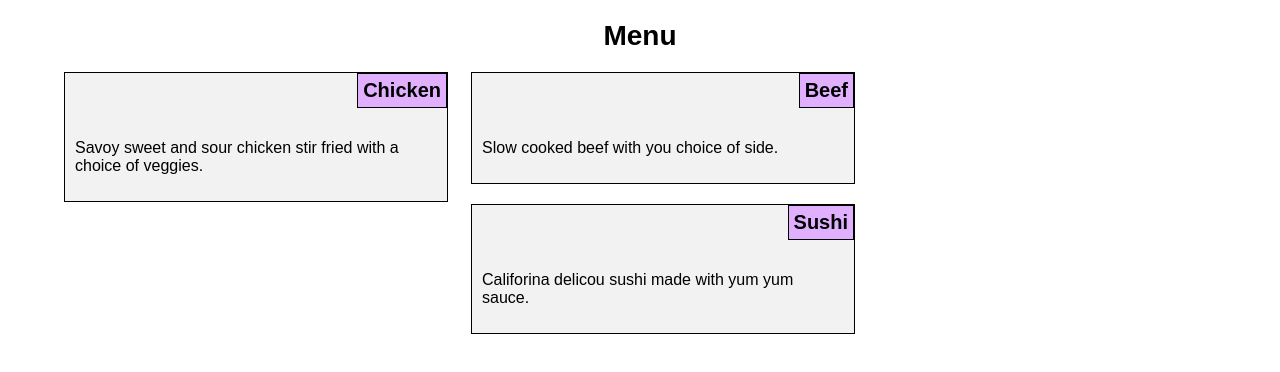
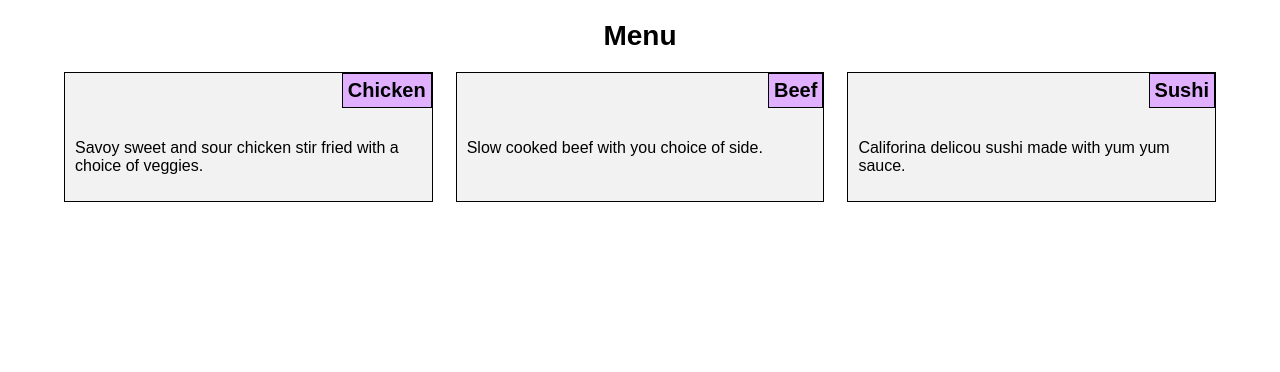
Before and after one commit to DragonNext1000/coursera-test, a plain HTML site: page module2-solution/index.html in a window 1280 px wide. Drawn offline with Linux system fonts and the light colour scheme.

Commit message:
Update style.css

```diff
--- a/module2-solution/css/style.css
+++ b/module2-solution/css/style.css
@@ -1,4 +1,3 @@
-
 html {
   box-sizing: border-box;
   font-family: sans-serif;
@@ -19,28 +18,23 @@ h1 {
   margin: 20px 0;
 }
 
-
-
 .container {
   width: 90%;
   margin: 0 auto;
   overflow: hidden;
+  display: flex; /* Use flexbox for modern layout */
+  justify-content: space-between; /* Ensure equal spacing between sections */
+  flex-wrap: wrap; /* Allow wrapping for smaller screen sizes */
 }
 
-
 .section {
-  position: relative;
-  float: left;
-  width: 33.3333%;
+  flex: 0 1 32%; /* Adjust flex-basis for equal widths with a small margin */
   border: 1px solid #000;
   background-color: #f2f2f2;
   padding: 50px 10px 10px 10px;
   margin-bottom: 20px;
   box-sizing: border-box;
-}
-
-.section:not(:last-child) {
-  margin-right: 2%;
+  position: relative;
 }
 
 .section-title {
@@ -53,3 +47,10 @@ h1 {
   font-size: 1.25em;
   font-weight: bold;
 }
+
+/* Responsive Design for smaller screens */
+@media (max-width: 991px) {
+  .section {
+    flex: 0 1 100%; /* Take up full width for smaller screens */
+  }
+}
```
